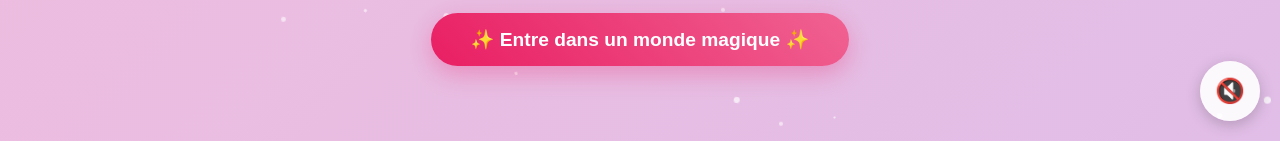
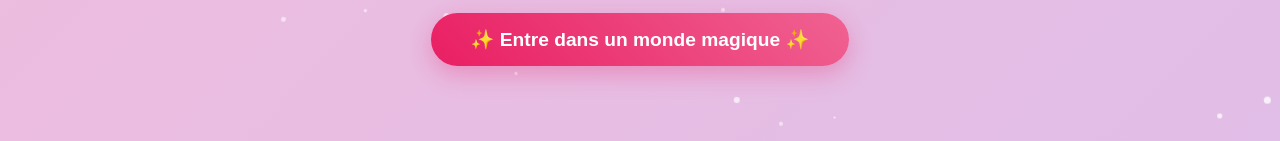
Before and after one commit to Godwin-AKAKPO/een, a plain HTML site: page index.html in a window 1280 px wide. Shown: the part 659-800 px from the top of the page. Drawn offline with Linux system fonts and the light colour scheme.

Commit message:
ON a bougé

```diff
--- a/index.html
+++ b/index.html
@@ -3,7 +3,7 @@
 <head>
     <meta charset="UTF-8">
     <meta name="viewport" content="width=device-width, initial-scale=1.0">
-    <title>Joyeux 18e anniversaire, Niso 💗</title>
+    <title>EEN 💗</title>
     <link href="https://fonts.googleapis.com/css2?family=Great+Vibes:wght@400&family=Poppins:wght@300;400;600;700&display=swap" rel="stylesheet">
     <style>
         * {
@@ -206,27 +206,6 @@
             background: linear-gradient(45deg, #f06292, #e91e63);
         }
 
-        .music-control {
-            position: fixed;
-            bottom: 20px;
-            right: 20px;
-            background: rgba(255, 255, 255, 0.9);
-            border: none;
-            border-radius: 50%;
-            width: 60px;
-            height: 60px;
-            cursor: pointer;
-            box-shadow: 0 4px 15px rgba(0,0,0,0.2);
-            transition: all 0.3s ease;
-            font-size: 1.5rem;
-            z-index: 100;
-        }
-
-        .music-control:hover {
-            transform: scale(1.1);
-            background: white;
-        }
-
         @media (max-width: 768px) {
             .main-title {
                 font-size: 2.5rem;
@@ -301,6 +280,10 @@
             0%, 100% { transform: scale(1); opacity: 0.8; }
             50% { transform: scale(1.4); opacity: 1; }
         }
+
+        .hidden {
+            display: none !important;
+        }
     </style>
 </head>
 <body>
@@ -342,14 +325,6 @@
             ✨ Entre dans un monde magique ✨
         </button>
     </div>
-
-    <!-- Contrôle musique -->
-    <button class="music-control" id="musicBtn" onclick="toggleMusic()">🎵</button>
-
-    <!-- Audio (remplacez par votre fichier audio) -->
-    <audio id="backgroundMusic" loop>
-        <source src="rsc\KS Bloom - Joyeux Anniversaire   Clip Officiel  .mp3" type="audio/mpeg">
-    </audio>
 
     <script>
         // Génération des particules
@@ -539,23 +514,6 @@
             }
         }
 
-        // Contrôle de la musique
-        let musicPlaying = false;
-        function toggleMusic() {
-            const music = document.getElementById('backgroundMusic');
-            const btn = document.getElementById('musicBtn');
-
-            if (musicPlaying) {
-                music.pause();
-                btn.textContent = '🎵';
-                musicPlaying = false;
-            } else {
-                music.play().catch(e => console.log('Autoplay bloqué'));
-                btn.textContent = '🔇';
-                musicPlaying = true;
-            }
-        }
-
         // Navigation vers la page suivante
         function goToNextPage() {
             // Animation de sortie
@@ -602,17 +560,6 @@
                 }, 2000);
             }, 3000);
         });
-
-        // Tentative de lecture automatique de la musique (peut être bloquée)
-        setTimeout(() => {
-            const music = document.getElementById('backgroundMusic');
-            music.play().then(() => {
-                musicPlaying = true;
-                document.getElementById('musicBtn').textContent = '🔇';
-            }).catch(e => {
-                console.log('Lecture automatique bloquée par le navigateur');
-            });
-        }, 5000);
     </script>
 </body>
 </html>
```
Lines whose indentation alone changed are shown as unchanged.
